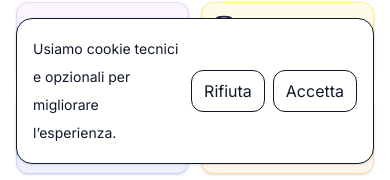
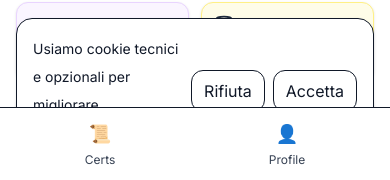
Before and after one commit to martens79/certifyquiz-next, a Next.js app: page / in a window 390 px wide. Shown: the part 664-844 px from the top of the page. Built offline with nearby package versions, Linux system fonts and the light colour scheme; no server answers.

Commit message:
fix(layout): ensure home uses shell layout and restore mobile bottom nav spacing

```diff
--- a/src/app/page.tsx
+++ b/src/app/page.tsx
@@ -35,9 +35,5 @@ export const metadata: Metadata = {
 };
 
 export default function HomeRootEN() {
-  return (
-    <main id="main">
-      <HomeWithAuth lang="en" />
-    </main>
-  );
+  return <HomeWithAuth lang="en" />;
 }
--- a/src/components/layout/LayoutShellClient.tsx
+++ b/src/components/layout/LayoutShellClient.tsx
@@ -3,12 +3,10 @@
 import type { ReactNode } from "react";
 import type { Locale } from "@/lib/i18n";
 
-// ✅ componenti reali (dalla tua cartella)
 import Header from "@/components/Header";
 import Footer from "@/components/Footer";
 import CookieBanner from "@/components/CookieBanner";
-// opzionali se li usi
-// import BottomNavbar from "@/components/BottomNavbar";
+import BottomNavbar from "@/components/BottomNavbar"; // ✅ riattiva
 
 type Props = {
   lang: Locale;
@@ -18,20 +16,16 @@ type Props = {
 export default function LayoutShellClient({ lang, children }: Props) {
   return (
     <div className="min-h-screen flex flex-col bg-white text-gray-900">
-      {/* 🔝 Header */}
       <Header lang={lang} />
 
-      {/* 📄 Contenuto pagina */}
-      <main className="flex-1">{children}</main>
+      {/* ✅ padding bottom per non coprire contenuto su mobile */}
+      <main className="flex-1 pb-16">{children}</main>
 
-      {/* 🍪 Cookie banner (se previsto) */}
       <CookieBanner />
-
-      {/* 🔻 Footer */}
       <Footer lang={lang} />
 
-      {/* 📱 Bottom nav mobile (se lo usi) */}
-      {/* <BottomNavbar /> */}
+      {/* ✅ Bottom nav mobile */}
+      <BottomNavbar />
     </div>
   );
 }
```
